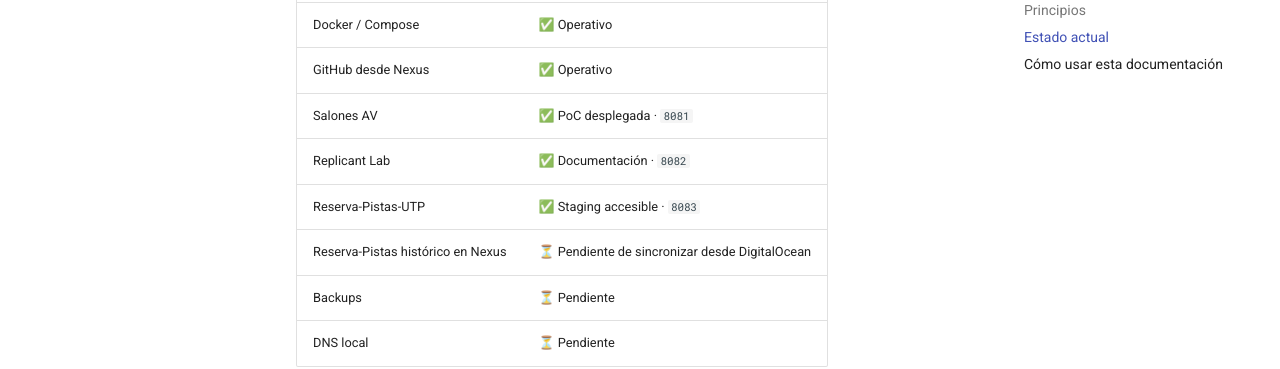
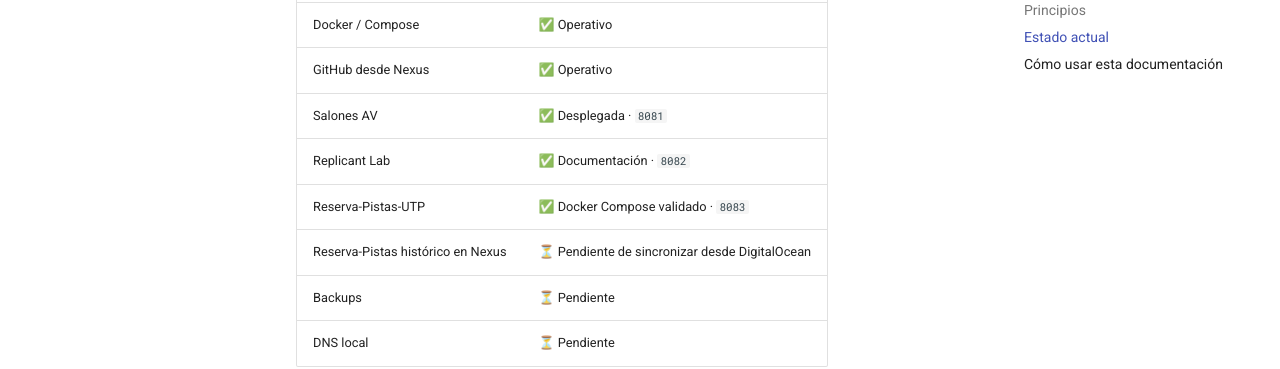
Before and after one commit to ratienza/infra-replicant-lab, an MkDocs documentation site: the page built from docs/index.md, in a window 1280 px wide and 900 px high, scrolled down 1651 px. Shown: the part 152-521 px from the top of the window. Built offline with MkDocs 1.6.1 and Material for MkDocs 9.7.7, drawn with Linux system fonts in a browser that asks for light colours; comment, search, counter and statistics services are not loaded.

Commit message:
Update Replicant Lab status after Reserva-Pistas validation

```diff
--- a/docs/index.md
+++ b/docs/index.md
@@ -29,34 +29,27 @@
   <rect x="35" y="35" width="210" height="90" rx="14" class="rb"/>
   <text x="140" y="70" text-anchor="middle" class="rt">Router O2</text>
   <text x="140" y="98" text-anchor="middle" class="rs">192.168.18.1 · GW / DHCP</text>
-
   <rect x="330" y="35" width="210" height="90" rx="14" class="rb"/>
   <text x="435" y="70" text-anchor="middle" class="rt">Linksys Mesh</text>
   <text x="435" y="98" text-anchor="middle" class="rs">Bridge · Wi-Fi / capa 2</text>
-
   <rect x="35" y="205" width="240" height="110" rx="14" class="rb"/>
   <text x="155" y="242" text-anchor="middle" class="rt">Replicant</text>
   <text x="155" y="270" text-anchor="middle" class="rs">Windows 11 Pro · 192.168.18.200</text>
   <text x="155" y="294" text-anchor="middle" class="rs">Hyper-V · puesto de trabajo</text>
-
   <rect x="360" y="205" width="240" height="110" rx="14" class="rb"/>
   <text x="480" y="242" text-anchor="middle" class="rt">Nexus</text>
   <text x="480" y="270" text-anchor="middle" class="rs">Ubuntu 24.04 · 192.168.18.220</text>
   <text x="480" y="294" text-anchor="middle" class="rs">Docker · Git · UFW</text>
-
   <rect x="790" y="35" width="245" height="90" rx="14" class="rb"/>
   <text x="912" y="70" text-anchor="middle" class="rt">GitHub</text>
   <text x="912" y="98" text-anchor="middle" class="rs">Código + configuración versionable</text>
-
   <rect x="790" y="205" width="245" height="110" rx="14" class="rb"/>
   <text x="912" y="242" text-anchor="middle" class="rt">DigitalOcean</text>
   <text x="912" y="270" text-anchor="middle" class="rs">app.raulatienza.com</text>
   <text x="912" y="294" text-anchor="middle" class="rs">Servicios públicos / 24×7</text>
-
   <rect x="360" y="380" width="240" height="70" rx="14" class="rb"/>
   <text x="480" y="410" text-anchor="middle" class="rt">Docker Apps</text>
   <text x="480" y="435" text-anchor="middle" class="rs">Salones AV · Reserva Pistas · futuras apps</text>
-
   <line x1="245" y1="80" x2="330" y2="80" class="rl"/>
   <line x1="140" y1="125" x2="150" y2="205" class="rl"/>
   <line x1="275" y1="260" x2="360" y2="260" class="rl"/>
@@ -88,9 +81,9 @@
 | UFW | ✅ Activo |
 | Docker / Compose | ✅ Operativo |
 | GitHub desde Nexus | ✅ Operativo |
-| Salones AV | ✅ PoC desplegada · `8081` |
+| Salones AV | ✅ Desplegada · `8081` |
 | Replicant Lab | ✅ Documentación · `8082` |
-| Reserva-Pistas-UTP | ✅ Staging accesible · `8083` |
+| Reserva-Pistas-UTP | ✅ Docker Compose validado · `8083` |
 | Reserva-Pistas histórico en Nexus | ⏳ Pendiente de sincronizar desde DigitalOcean |
 | Backups | ⏳ Pendiente |
 | DNS local | ⏳ Pendiente |
```
